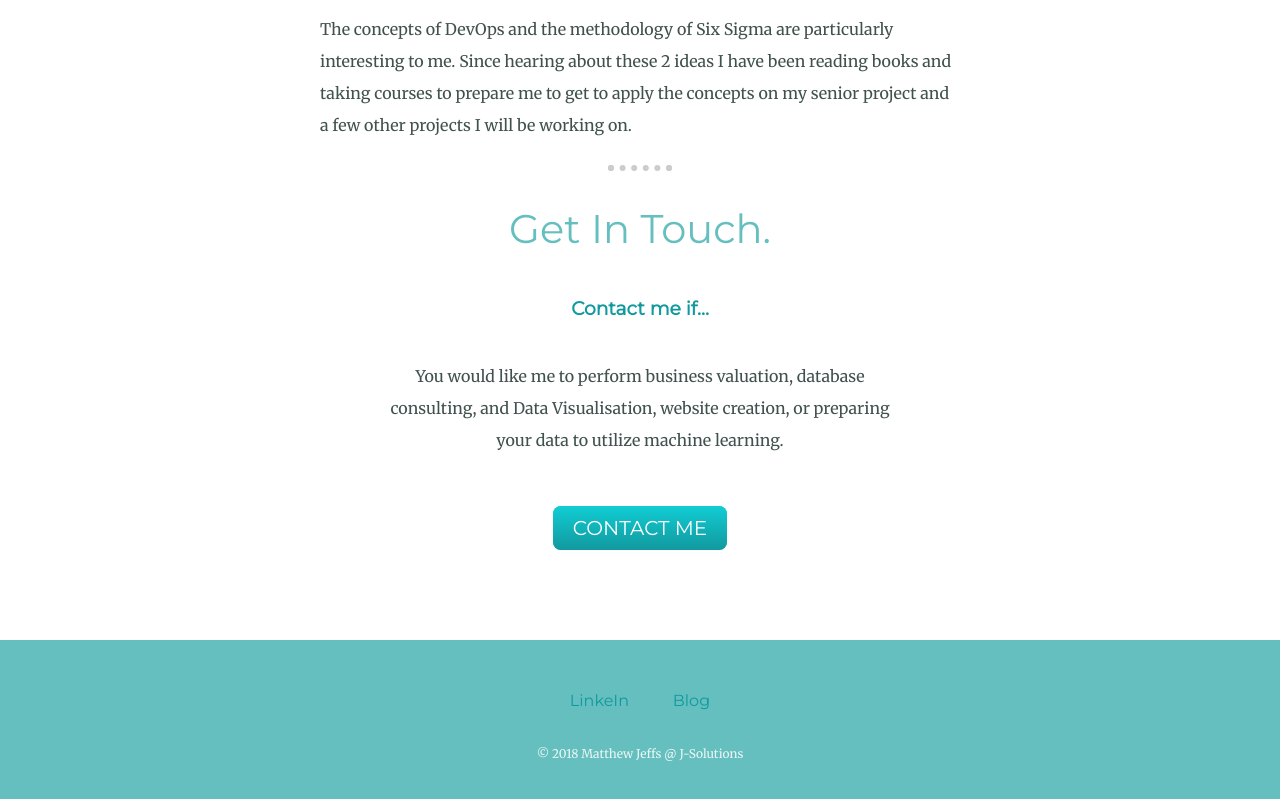
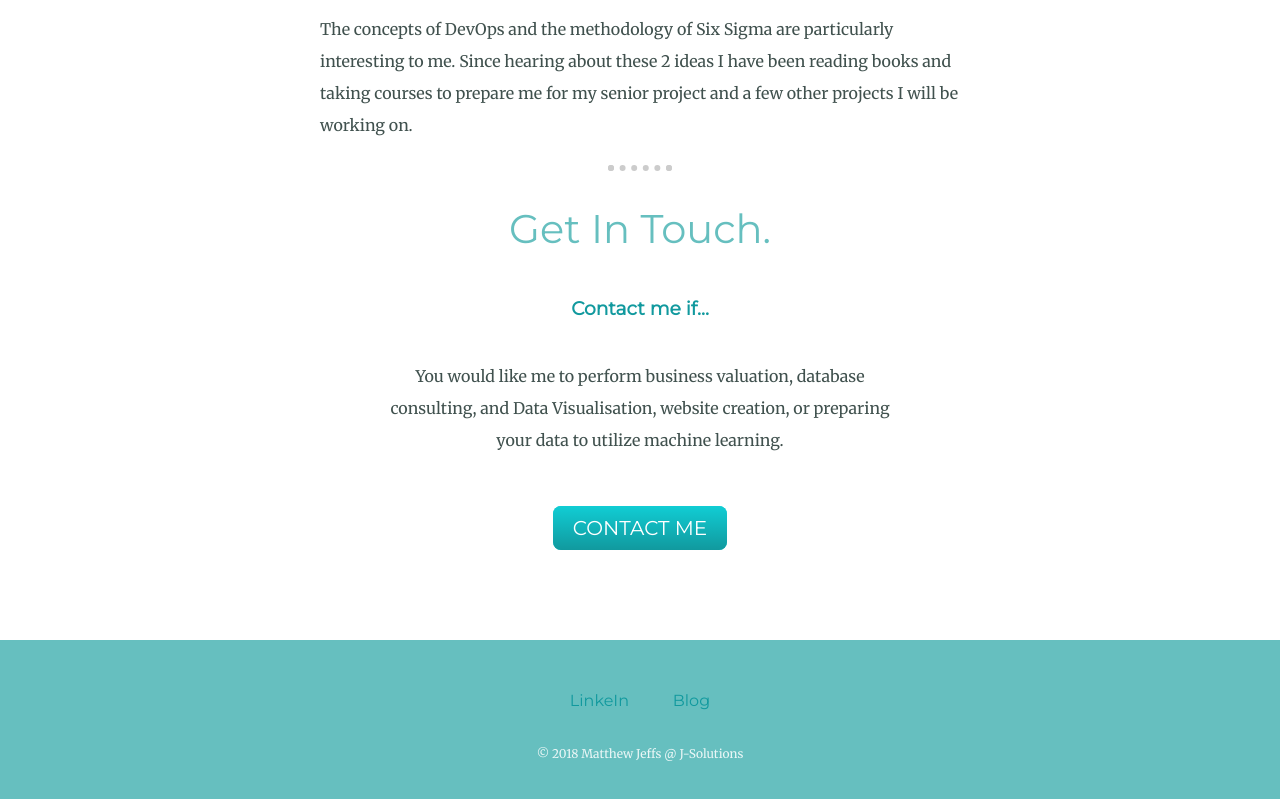
Before and after one commit to msjeffs/Matt-Jeffs-Site, a plain HTML site: page index.html in a window 1280 px wide. Shown: the part 2827-3626 px from the top of the page. Drawn offline with Linux system fonts and the light colour scheme.

Commit message:
edit project mgmt description

```diff
--- a/index.html
+++ b/index.html
@@ -86,8 +86,7 @@ My first webpage created
           <h3>Project Management</h3>
           <p>The concepts of DevOps and the methodology of Six Sigma are particularly
             interesting to me. Since hearing about these 2 ideas I have been reading
-            books and taking courses to prepare me to get to apply the concepts
-            on my senior project and a few other projects I will be working on.
+            books and taking courses to prepare me for my senior project and a few other projects I will be working on.
           </p>
         </div>
 
```
